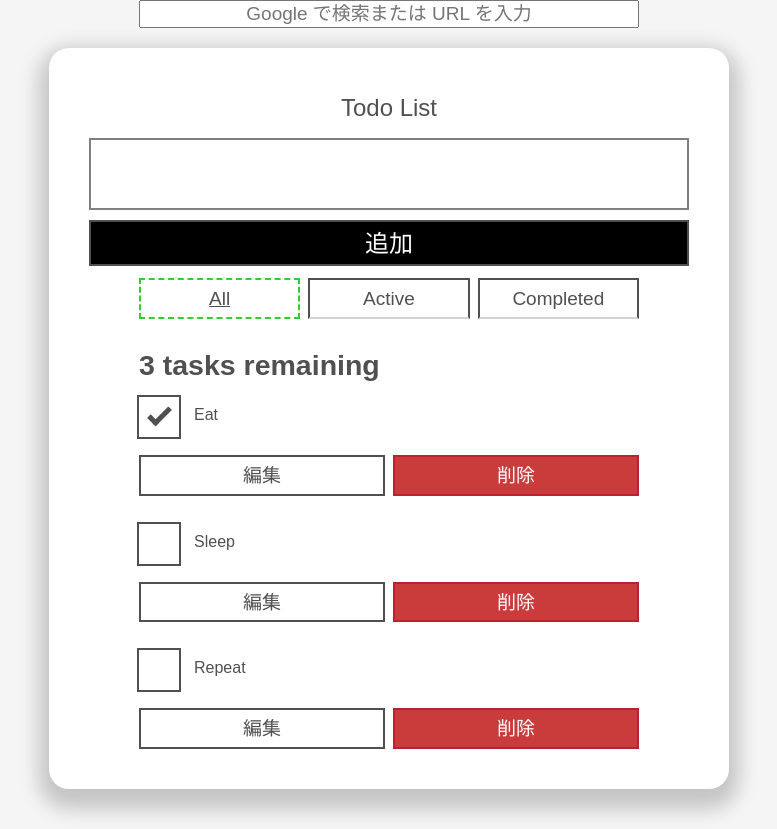
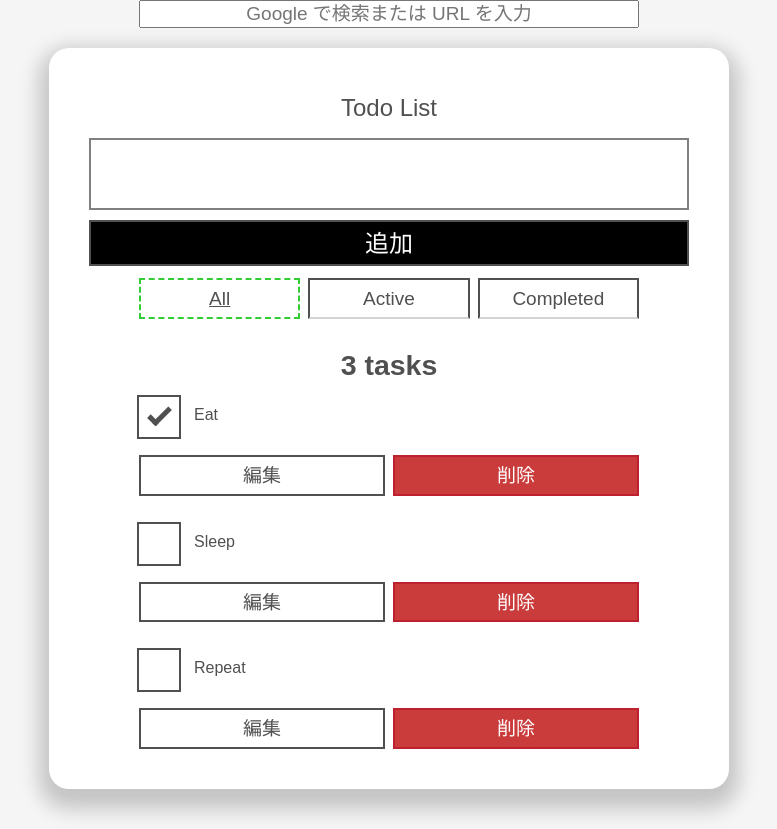
Before and after one commit to kaki-m/Aizuhack-team6, a React (Create React App) app in the folder todo-app/: page / in a window 1280 px wide. Shown: the whole page, without its empty margins (251-1028 px from the left). Built offline with nearby package versions, Linux system fonts and the light colour scheme.

Commit message:
[update] task message changed

```diff
--- a/todo-app/src/App.js
+++ b/todo-app/src/App.js
@@ -87,7 +87,7 @@ function App(props) {
 
 
   const tasksNoun = taskList.length !== 1 ? 'tasks' : 'task';
-  const headingText = `${taskList.length} ${tasksNoun} remaining`;
+  const headingText = `${taskList.length} ${tasksNoun}`;
 
   const listHeadingRef = useRef(null);
   const prevTaskLength = usePrevious(tasks.length);
--- a/todo-app/src/index.css
+++ b/todo-app/src/index.css
@@ -77,6 +77,11 @@ body {
 .form-group > input[type="text"] {
   display: inline-block;
   margin-top: 0.4rem;
+}
+
+/* タスクの数の表示 */
+#list-heading {
+  text-align: center;
 }
 
 /* 「追加」「編集」「削除」ボタン */
```
